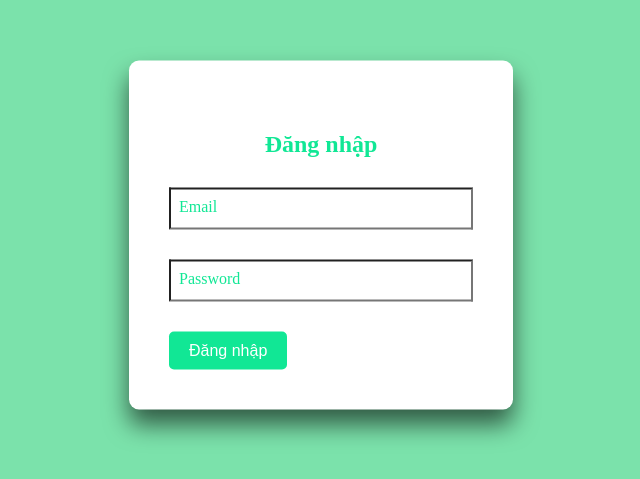
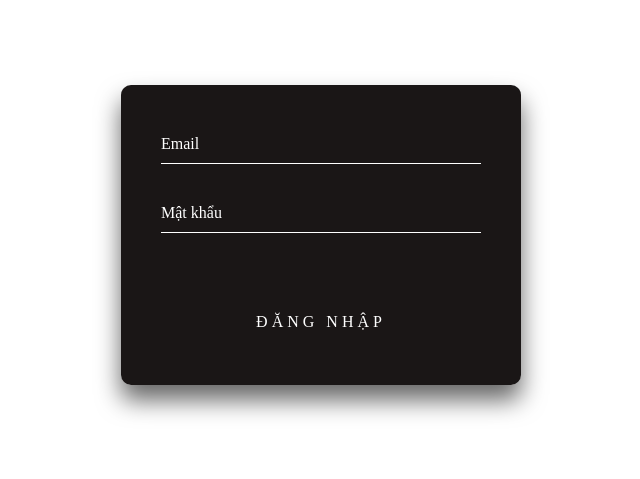
Before and after one commit to VanTuanNB/harmony-admin, a React (Vite) app: page /login in a window 1280 px wide. Shown: the part 165-644 px from the top of the page, without its empty margins (319-959 px from the left). Built offline with nearby package versions, Linux system fonts and the light colour scheme.

Commit message:
[HMA-03] change admin login layout

```diff
--- a/src/pages/login/Login.scss
+++ b/src/pages/login/Login.scss
@@ -1,67 +1,94 @@
-body {
-  background-color: rgb(123, 226, 171);
-}
 .login-box {
   position: absolute;
   top: 50%;
   left: 50%;
-  width: 30%;
+  width: 400px;
   padding: 40px;
   transform: translate(-50%, -50%);
-  background: #fff;
+  background: rgba(24, 20, 20, 0.987);
   box-sizing: border-box;
   box-shadow: 0 15px 25px rgba(0, 0, 0, 0.6);
   border-radius: 10px;
-  .title {
-    color: #11e795;
-    padding: 30px;
-    text-align: center;
 }
-  .user-box {
+
+.login-box .user-box {
   position: relative;
-    input:focus + label,
-    input:valid + label {
-      top: -25px;
-      font-size: 12px;
 }
-  }
-  .user-box input {
+
+.login-box .user-box input {
   width: 100%;
-    padding: 10px 5px;
+  padding: 10px 0;
   font-size: 16px;
-    color: #000000;
+  color: #fff;
   margin-bottom: 30px;
+  border: none;
+  border-bottom: 1px solid #fff;
   outline: none;
   background: transparent;
 }
-  .user-box label {
+
+.login-box .user-box label {
   position: absolute;
   top: 0;
   left: 0;
-    padding: 10px 10px;
+  padding: 10px 0;
   font-size: 16px;
-    color: #11e795;
+  color: #fff;
   pointer-events: none;
   transition: 0.5s;
 }
-  .button {
-    background-color: #11e795; // Màu nền của nút
-    color: #fff; // Màu chữ trắng
-    border: none; // Loại bỏ border
-    padding: 10px 20px; // Kích thước padding theo chiều ngang và dọc
-    font-size: 16px; // Kích thước chữ
-    border-radius: 5px; // Bo góc nút
-    cursor: pointer; // Biểu tượng con trỏ khi hover
-    transition: background-color 0.3s, color 0.3s; // Hiệu ứng chuyển đổi màu nền và màu chữ
-    outline: none; // Loại bỏ viền khi focus
-    display: block; // Hiển thị block để căn giữa ngang
 
-    &:hover {
-      background-color: #0ca577; // Màu nền khi hover
+.login-box .user-box input:focus ~ label,
+.login-box .user-box input:valid ~ label {
+  top: -20px;
+  left: 0;
+  color: #bdb8b8;
+  font-size: 12px;
 }
 
-    &:focus {
-      background-color: #0ca577; // Màu nền khi focus
+.login-box form a {
+  position: relative;
+  display: inline-block;
+  padding: 10px 20px;
+  color: #ffffff;
+  font-size: 16px;
+  text-decoration: none;
+  text-transform: uppercase;
+  overflow: hidden;
+  transition: 0.5s;
+  margin-top: 40px;
+  letter-spacing: 4px;
+}
+
+.login-box a:hover {
+  background: #03f40f;
+  color: #fff;
+  border-radius: 5px;
+  box-shadow: 0 0 5px #03f40f, 0 0 25px #03f40f, 0 0 50px #03f40f,
+    0 0 100px #03f40f;
+}
+
+.login-box a span {
+  position: absolute;
+  display: block;
+}
+
+@keyframes btn-anim1 {
+  0% {
+    left: -100%;
+  }
+
+  50%,
+  100% {
+    left: 100%;
   }
 }
+
+.login-box a span:nth-child(1) {
+  bottom: 2px;
+  left: -100%;
+  width: 100%;
+  height: 2px;
+  background: linear-gradient(90deg, transparent, #03f40f);
+  animation: btn-anim1 2s linear infinite;
 }
--- a/src/pages/login/Login.tsx
+++ b/src/pages/login/Login.tsx
@@ -2,17 +2,21 @@ import "./Login.scss";
 const Login = () => {
   return (
     <div className="login-box">
-      <h2 className="title">Đăng nhập</h2>
-      <form action="">
+      <form>
         <div className="user-box">
-          <input type="text" required />
-          <label htmlFor="">Email</label>
+          <input type="email" name="" required />
+          <label>Email</label>
         </div>
         <div className="user-box">
-          <input type="password" required />
-          <label htmlFor="">Password</label>
+          <input type="password" name="" required />
+          <label>Mật khẩu</label>
         </div>
-        <button className="button">Đăng nhập</button>
+        <center>
+          <a href="#">
+            Đăng nhập
+            <span></span>
+          </a>
+        </center>
       </form>
     </div>
   );
```
Lines whose indentation alone changed are shown as unchanged.
